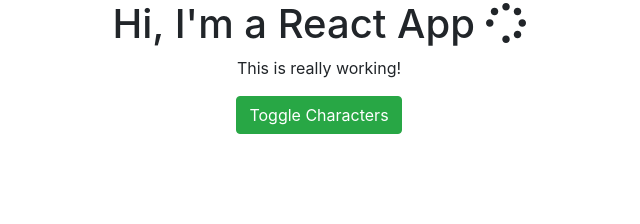
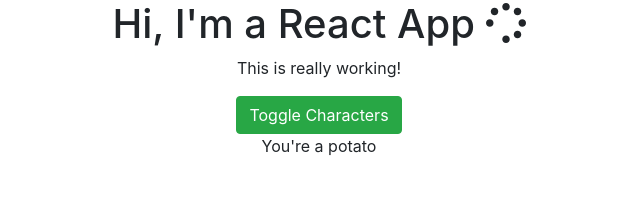
Before and after one commit to MariuszZalew/ReactExerciseApp1, a React (Create React App) app: page / in a window 1280 px wide. Shown: the top 224 px of the page, without its empty margins (321-961 px from the left). Built offline with nearby package versions, Linux system fonts and the light colour scheme.

Commit message:
minor refactor

```diff
--- a/src/App.js
+++ b/src/App.js
@@ -1,7 +1,8 @@
 import React, { Component } from "react";
 import "./App.css";
-import Person from "./Person/Person";
-import Boss from "./Boss/Boss";
+import Person from "./Components/Person/Person";
+import Boss from "./Components/Boss/Boss";
+import Other from "./OtherComponent/Other";
 import "bootstrap/dist/css/bootstrap.css";
 
 import { library } from "@fortawesome/fontawesome-svg-core";
@@ -15,9 +16,7 @@
 library.add(faCoffee, faFistRaised, faSpinner);
 
 class App extends Component {
-  constructor(props) {
-    super(props);
-    this.state = {
+  state = {
     boss: {
       name: "Yujiro Hanma",
       age: 999,
@@ -36,12 +35,10 @@
     toggleChar: false,
     buttons: ["btn btn-success", "btn btn-danger"]
   };
-  }
 
   delCharHandler = perKey => {
     let persons = [...this.state.persons];
     persons = persons.filter(va => va.id !== perKey);
-    // persons.splice(perKey, 1);
     this.setState({ persons });
   };
 
@@ -86,13 +83,15 @@
                 name={elem.name}
                 age={elem.age}
                 key={elem.id}
-                click={this.delCharHandler.bind(this, elem.id)}
+                click={() => this.delCharHandler(elem.id)}
+                // click={this.delCharHandler.bind(this, elem.id)}
                 changed={e => {
                   this.nameChangeHandler2(e, elem.id);
                 }}
               />
             );
           })}
+          {/* here I can put another component */}
         </div>
       );
     }
@@ -114,6 +113,8 @@
           Toggle Characters
         </button>
         {characters}
+        {/* place for another component element */}
+        <Other />
       </div>
     );
   }
--- /dev/null
+++ b/src/OtherComponent/Other.js
@@ -0,0 +1,8 @@
+import React, { Component } from "react";
+
+export default class Other extends Component {
+  render() {
+    return <div>You're a potato</div>;
+  }
+}
+// export const functionName = params => {};
```
Also changed, not shown: src/Components/Boss/Boss.js (renamed from src/Boss/Boss.js), src/Components/Person/Person.css (renamed from src/Person/Person.css), src/Components/Person/Person.js (renamed from src/Person/Person.js). Lines whose indentation alone changed are shown as unchanged.
